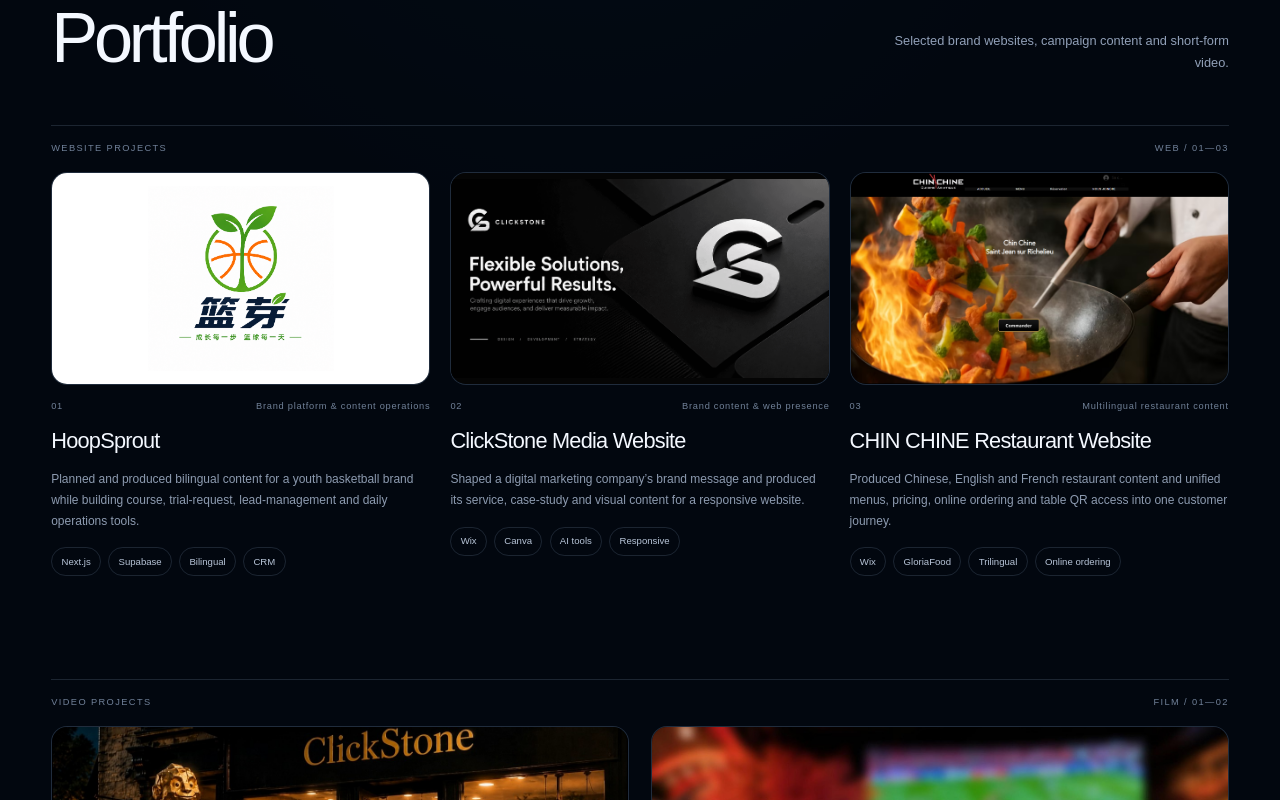
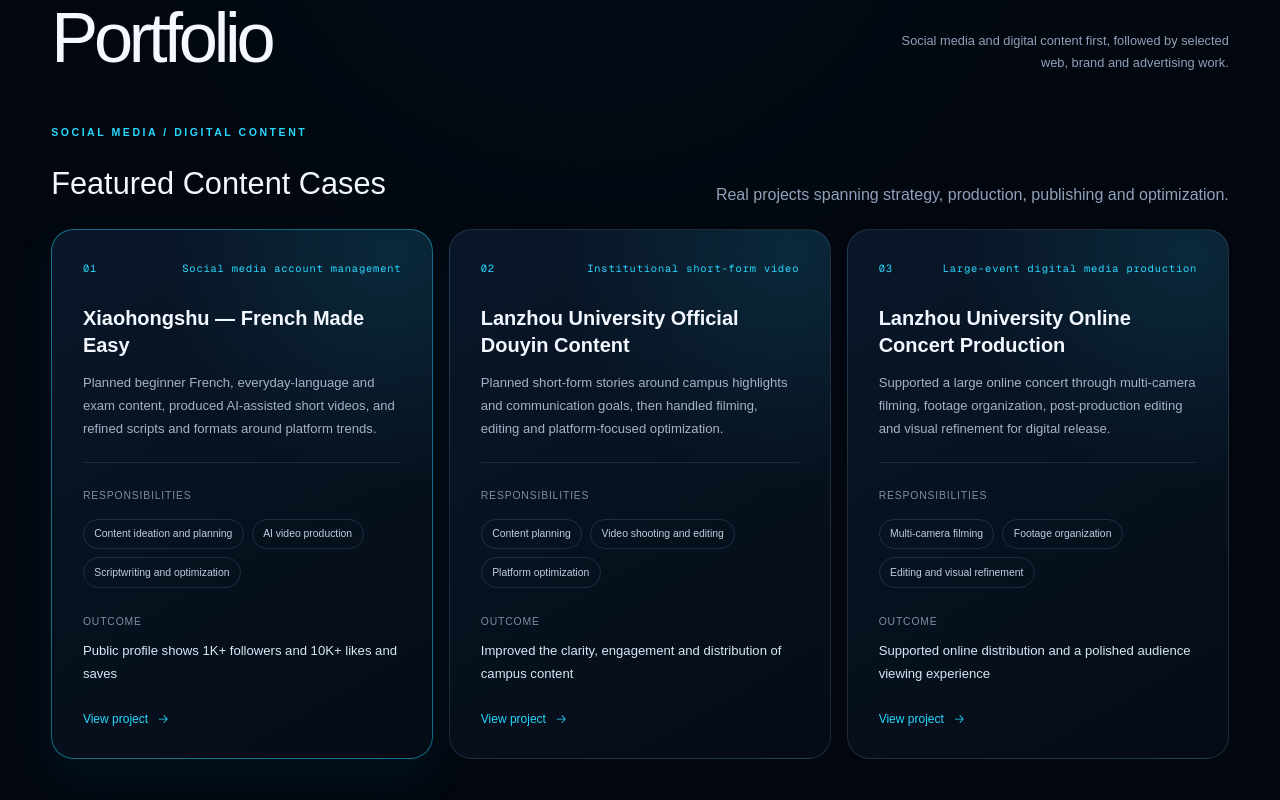
Before and after one commit to ryangong3/ryangong3.github.io, a Next.js app: page / in a window 1280 px wide. Shown: the part 980-1780 px from the top of the page. Built offline with nearby package versions, Linux system fonts and the light colour scheme.

Commit message:
Feature social media and digital content case studies

```diff
--- a/app/globals.css
+++ b/app/globals.css
@@ -934,6 +934,134 @@
   font-size: 0.58rem;
   letter-spacing: 0.15em;
   text-transform: uppercase;
+}
+
+.featured-cases-heading {
+  display: flex;
+  align-items: end;
+  justify-content: space-between;
+  gap: 2rem;
+  margin: 3.2rem 0 1.4rem;
+}
+
+.featured-cases-heading h3 {
+  margin: 0.55rem 0 0;
+  color: #f1f6ff;
+  font-size: clamp(1.55rem, 2.4vw, 2.35rem);
+  font-weight: 520;
+}
+
+.featured-cases-heading > p {
+  max-width: 34rem;
+  margin: 0;
+  color: var(--muted);
+  text-align: right;
+}
+
+.social-case-grid {
+  display: grid;
+  grid-template-columns: repeat(3, minmax(0, 1fr));
+  gap: 1rem;
+  margin-bottom: 5rem;
+}
+
+.social-case-card {
+  display: flex;
+  min-height: 31rem;
+  flex-direction: column;
+  padding: clamp(1.4rem, 2.4vw, 2rem);
+  border: 1px solid var(--line);
+  border-radius: 1.4rem;
+  background:
+    radial-gradient(circle at 90% 5%, rgba(35, 214, 255, 0.11), transparent 38%),
+    linear-gradient(150deg, rgba(10, 25, 43, 0.92), rgba(5, 12, 23, 0.96));
+}
+
+.social-case-card:first-child {
+  border-color: rgba(35, 214, 255, 0.45);
+  box-shadow: 0 1.2rem 3rem rgba(0, 164, 214, 0.08);
+}
+
+.social-case-topline {
+  display: flex;
+  justify-content: space-between;
+  gap: 1rem;
+  color: var(--cyan);
+  font-family: var(--font-geist-mono);
+  font-size: 0.65rem;
+  letter-spacing: 0.08em;
+}
+
+.social-case-card > h3 {
+  margin: 1.8rem 0 0.8rem;
+  color: #f3f7ff;
+  font-size: 1.25rem;
+  font-weight: 560;
+  line-height: 1.35;
+}
+
+.social-case-card > p,
+.social-case-outcome p {
+  color: #a5b2c5;
+  font-size: 0.82rem;
+  line-height: 1.75;
+}
+
+.social-case-detail {
+  margin-top: 1.3rem;
+  padding-top: 1.2rem;
+  border-top: 1px solid rgba(124, 149, 183, 0.18);
+}
+
+.social-case-detail strong,
+.social-case-outcome strong {
+  color: #7e8da3;
+  font-size: 0.65rem;
+  font-weight: 500;
+  letter-spacing: 0.08em;
+  text-transform: uppercase;
+}
+
+.social-case-detail ul {
+  display: flex;
+  flex-wrap: wrap;
+  gap: 0.5rem;
+  margin: 0.8rem 0 0;
+  padding: 0;
+  list-style: none;
+}
+
+.social-case-detail li {
+  padding: 0.4rem 0.65rem;
+  border: 1px solid var(--line);
+  border-radius: 999px;
+  color: #c2cddd;
+  font-size: 0.65rem;
+}
+
+.social-case-outcome {
+  margin-top: 1.3rem;
+}
+
+.social-case-outcome p {
+  margin: 0.45rem 0 0;
+  color: #d5e8f4;
+}
+
+.social-case-card > a {
+  display: inline-flex;
+  align-items: center;
+  gap: 0.5rem;
+  width: fit-content;
+  margin-top: auto;
+  padding-top: 1.5rem;
+  color: var(--cyan);
+  font-size: 0.75rem;
+  text-decoration: none;
+}
+
+.social-case-card > a svg {
+  width: 0.9rem;
 }
 
 .website-grid {
@@ -1755,6 +1883,7 @@
 
   .website-grid,
   .video-grid,
+  .social-case-grid,
   .experience-grid,
   .credentials-grid {
     grid-template-columns: 1fr;
@@ -1768,6 +1897,19 @@
   .section-heading > p {
     margin-top: 1rem;
     text-align: left;
+  }
+
+  .featured-cases-heading {
+    display: block;
+  }
+
+  .featured-cases-heading > p {
+    margin-top: 0.8rem;
+    text-align: left;
+  }
+
+  .social-case-card {
+    min-height: auto;
   }
 
   .role-list article {
--- a/app/page.tsx
+++ b/app/page.tsx
@@ -166,6 +166,57 @@
   },
 ] as const;
 
+const digitalMediaCases = [
+  {
+    index: "01",
+    title: "小红书「秒懂法语」内容运营",
+    titleEn: "Xiaohongshu — French Made Easy",
+    type: "社交媒体账号运营",
+    typeEn: "Social media account management",
+    url: "https://www.xiaohongshu.com/user/profile/68a339c2000000001901050b",
+    description:
+      "围绕零基础法语、生活表达与考试内容进行选题策划，用 AI 辅助制作短视频，并根据平台趋势持续优化脚本、结构和表达。",
+    descriptionEn:
+      "Planned beginner French, everyday-language and exam content, produced AI-assisted short videos, and refined scripts and formats around platform trends.",
+    responsibilities: ["内容选题与规划", "AI 视频制作", "脚本撰写与内容优化"],
+    responsibilitiesEn: ["Content ideation and planning", "AI video production", "Scriptwriting and optimization"],
+    outcome: "公开主页显示 1千+ 粉丝、1万+ 获赞与收藏",
+    outcomeEn: "Public profile shows 1K+ followers and 10K+ likes and saves",
+  },
+  {
+    index: "02",
+    title: "兰州大学官方抖音内容制作",
+    titleEn: "Lanzhou University Official Douyin Content",
+    type: "机构短视频传播",
+    typeEn: "Institutional short-form video",
+    url: "https://juicy-soybean-e17.notion.site/Rui-Gong-Digital-Marketing-and-Video-Portfolio-32c63676aa9b80199942d4027b7c19c6",
+    description:
+      "围绕校园亮点与传播目标策划短视频内容，负责拍摄、剪辑和平台内容优化，让机构信息更适合短视频平台的观看逻辑。",
+    descriptionEn:
+      "Planned short-form stories around campus highlights and communication goals, then handled filming, editing and platform-focused optimization.",
+    responsibilities: ["内容策划", "视频拍摄与剪辑", "平台内容优化"],
+    responsibilitiesEn: ["Content planning", "Video shooting and editing", "Platform optimization"],
+    outcome: "提升校园内容的可看性、互动性与传播效率",
+    outcomeEn: "Improved the clarity, engagement and distribution of campus content",
+  },
+  {
+    index: "03",
+    title: "兰州大学线上音乐会视频制作",
+    titleEn: "Lanzhou University Online Concert Production",
+    type: "大型活动数字媒体制作",
+    typeEn: "Large-event digital media production",
+    url: "https://news.lzu.edu.cn/info/1600/609755.htm",
+    description:
+      "参与大型线上音乐会的前期拍摄与后期制作，通过多机位拍摄、素材整理、剪辑和视觉优化完成线上发布内容。",
+    descriptionEn:
+      "Supported a large online concert through multi-camera filming, footage organization, post-production editing and visual refinement for digital release.",
+    responsibilities: ["多机位拍摄", "素材整理", "后期剪辑与视觉优化"],
+    responsibilitiesEn: ["Multi-camera filming", "Footage organization", "Editing and visual refinement"],
+    outcome: "支持音乐会线上传播并提升观众观看体验",
+    outcomeEn: "Supported online distribution and a polished audience viewing experience",
+  },
+] as const;
+
 const copy = {
   zh: {
     nav: ["能力", "作品", "教育与认证", "方向", "联系"],
@@ -188,7 +239,14 @@
     languages: ["中文（母语）", "英语（中级）", "法语（中级）"],
     workEyebrow: "SELECTED WORK",
     portfolioTitle: "作品集",
-    portfolioIntro: "品牌网站、推广内容与短视频作品。",
+    portfolioIntro: "优先展示社交媒体与数字内容案例，并补充网站、品牌与广告作品。",
+    featuredEyebrow: "SOCIAL MEDIA / DIGITAL CONTENT",
+    featuredTitle: "重点内容案例",
+    featuredIntro: "从策略、制作到发布优化的真实项目。",
+    caseRole: "负责内容",
+    caseOutcome: "项目成果",
+    viewCase: "查看项目",
+    moreWork: "其他数字作品",
     websites: "网站项目",
     films: "视频作品",
     visit: "访问网站",
@@ -272,7 +330,14 @@
     languages: ["Chinese (Native)", "English (Intermediate)", "French (Intermediate)"],
     workEyebrow: "SELECTED WORK",
     portfolioTitle: "Portfolio",
-    portfolioIntro: "Selected brand websites, campaign content and short-form video.",
+    portfolioIntro: "Social media and digital content first, followed by selected web, brand and advertising work.",
+    featuredEyebrow: "SOCIAL MEDIA / DIGITAL CONTENT",
+    featuredTitle: "Featured Content Cases",
+    featuredIntro: "Real projects spanning strategy, production, publishing and optimization.",
+    caseRole: "Responsibilities",
+    caseOutcome: "Outcome",
+    viewCase: "View project",
+    moreWork: "Additional Digital Work",
     websites: "Website projects",
     films: "Video projects",
     visit: "Visit website",
@@ -572,8 +637,43 @@
           <p>{t.portfolioIntro}</p>
         </div>
 
+        <div className="featured-cases-heading">
+          <div>
+            <p className="eyebrow">{t.featuredEyebrow}</p>
+            <h3>{t.featuredTitle}</h3>
+          </div>
+          <p>{t.featuredIntro}</p>
+        </div>
+        <div className="social-case-grid">
+          {digitalMediaCases.map((project) => (
+            <article className="social-case-card" key={project.index}>
+              <div className="social-case-topline">
+                <span>{project.index}</span>
+                <span>{language === "zh" ? project.type : project.typeEn}</span>
+              </div>
+              <h3>{language === "zh" ? project.title : project.titleEn}</h3>
+              <p>{language === "zh" ? project.description : project.descriptionEn}</p>
+              <div className="social-case-detail">
+                <strong>{t.caseRole}</strong>
+                <ul>
+                  {(language === "zh" ? project.responsibilities : project.responsibilitiesEn).map((item) => (
+                    <li key={item}>{item}</li>
+                  ))}
+                </ul>
+              </div>
+              <div className="social-case-outcome">
+                <strong>{t.caseOutcome}</strong>
+                <p>{language === "zh" ? project.outcome : project.outcomeEn}</p>
+              </div>
+              <a href={project.url} target="_blank" rel="noreferrer">
+                {t.viewCase}<ArrowRight />
+              </a>
+            </article>
+          ))}
+        </div>
+
         <div className="group-heading">
-          <span>{t.websites}</span>
+          <span>{t.moreWork} · {t.websites}</span>
           <span>WEB / 01—03</span>
         </div>
         <div className="website-grid">
```
Also changed, not shown: 1 other file (tests, documents, lock files or other folders).
